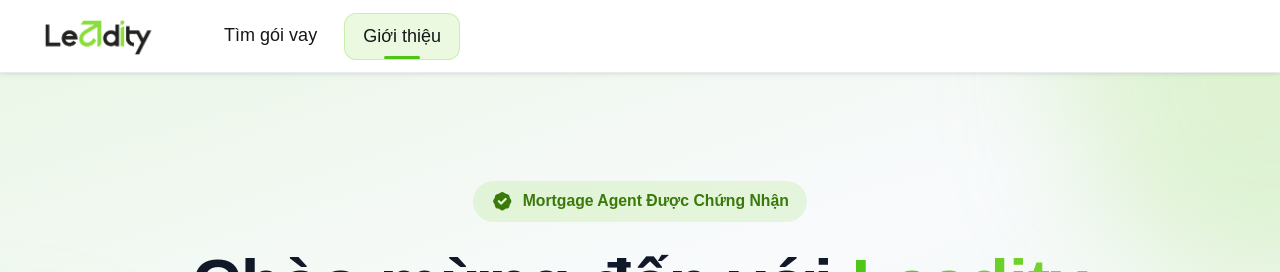
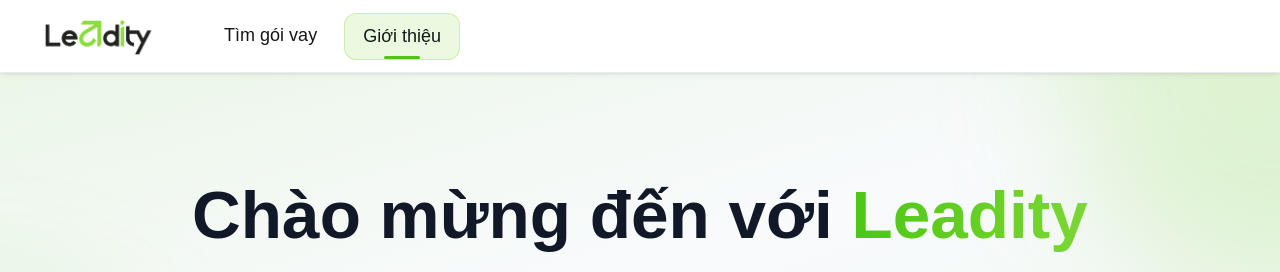
Before and after one commit to danhnguyen8br/loan-ai, a Next.js app in the folder apps/web/: page /about in a window 1280 px wide. Shown: the top 272 px of the page. Built offline with nearby package versions, Linux system fonts and the light colour scheme; no server answers; a web font is replaced by a local one.

Commit message:
chore: remove mortgage agent badge from about page

```diff
--- a/apps/web/app/(main)/about/page.tsx
+++ b/apps/web/app/(main)/about/page.tsx
@@ -13,13 +13,6 @@
 
         <div className="relative max-w-4xl mx-auto px-4 sm:px-6 py-16 sm:py-24">
           <div className="text-center space-y-6">
-            <div className="inline-flex items-center gap-2 bg-[#7CD734]/15 text-[#3a7a0a] px-4 py-2 rounded-full text-sm font-semibold">
-              <svg className="w-5 h-5" fill="currentColor" viewBox="0 0 20 20">
-                <path fillRule="evenodd" d="M6.267 3.455a3.066 3.066 0 001.745-.723 3.066 3.066 0 013.976 0 3.066 3.066 0 001.745.723 3.066 3.066 0 012.812 2.812c.051.643.304 1.254.723 1.745a3.066 3.066 0 010 3.976 3.066 3.066 0 00-.723 1.745 3.066 3.066 0 01-2.812 2.812 3.066 3.066 0 00-1.745.723 3.066 3.066 0 01-3.976 0 3.066 3.066 0 00-1.745-.723 3.066 3.066 0 01-2.812-2.812 3.066 3.066 0 00-.723-1.745 3.066 3.066 0 010-3.976 3.066 3.066 0 00.723-1.745 3.066 3.066 0 012.812-2.812zm7.44 5.252a1 1 0 00-1.414-1.414L9 10.586 7.707 9.293a1 1 0 00-1.414 1.414l2 2a1 1 0 001.414 0l4-4z" clipRule="evenodd" />
-              </svg>
-              Mortgage Agent Được Chứng Nhận
-            </div>
-
             <h1 className="text-4xl sm:text-5xl lg:text-6xl font-bold text-gray-900 leading-tight">
               Chào mừng đến với{' '}
               <span className="text-transparent bg-clip-text bg-gradient-to-r from-[#4DC614] to-[#7CD734]">
```
